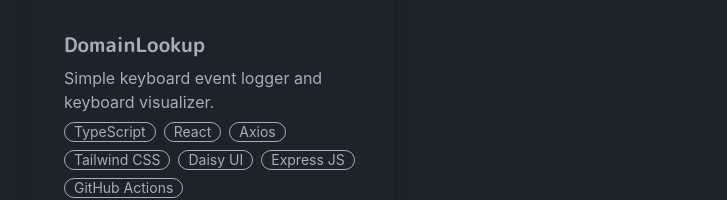
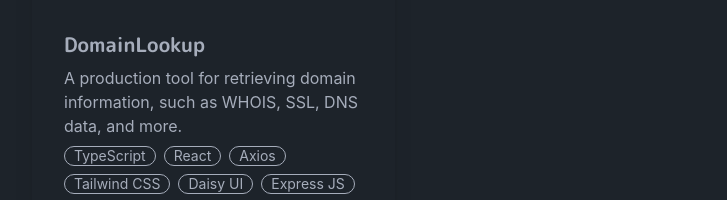
Before and after one commit to Nickslabcode/portfolio-ts, a React (Vite) app: page /projects in a window 1280 px wide. Shown: the part 1547-1747 px from the top of the page, without its empty margins (239-966 px from the left). Built offline with nearby package versions, Linux system fonts and the light colour scheme.

Commit message:
Fix: Add missing info in projects data array.

```diff
--- a/src/data/data.ts
+++ b/src/data/data.ts
@@ -55,7 +55,7 @@
     description: 'Simple keyboard event logger and keyboard visualizer.',
     overview:
       'keyboardLogger is a simple one page application that displays data about keyboard events and event history, as well as a keyboard visualizer.',
-    featuredImage: 'https://nikola-nenovski.info/images/everything-pixel.png',
+    featuredImage: 'https://nikola-nenovski.info/images/keyboard-logger.png',
     technologies: ['HTML', 'CSS', 'JavaScript'],
     githubLink: 'https://github.com/Nickslabcode/keyboardLogger',
     demo: 'https://kblogger.nikola-nenovski.info/',
@@ -65,7 +65,8 @@
     date: 'November 2024',
     inProgress: true,
     slug: 'Nickslabcode/domain-info-lookup',
-    description: 'Simple keyboard event logger and keyboard visualizer.',
+    description:
+      'A production tool for retrieving domain information, such as WHOIS, SSL, DNS data, and more.',
     overview:
       "A production single-page app to streamline domain information retrieval for hosting support professionals. The tool retrieves WHOIS, SSL and DNS data, and checks for active CDN and WordPress installations in a single interface. It includes a search history, and it's designed to improve efficiency and enhance troubleshooting workflows.",
     featuredImage: 'https://nikola-nenovski.info/images/domain-lookup.png',
```
